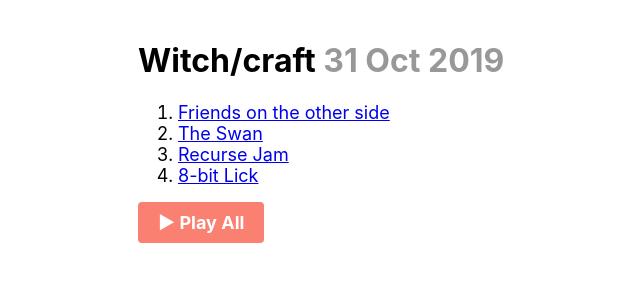
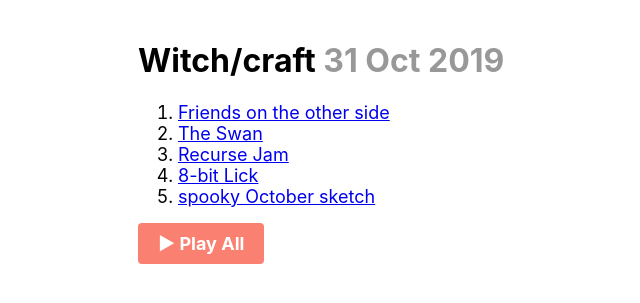
Before and after one commit to kofigumbs/mixtape, a Jekyll site: the page built from _mixtapes/2019-10-31.html, in a window 1280 px wide. Shown: the top 303 px of the page, without its empty margins (142-782 px from the left). Built offline with Jekyll 4.4.1, drawn with Linux system fonts in a browser that asks for light colours.

Commit message:
Add Ryan's track

```diff
--- a/_mixtapes/2019-10-31.html
+++ b/_mixtapes/2019-10-31.html
@@ -15,4 +15,7 @@ tracks:
   - title: 8-bit Lick
     link: https://soundcloud.com/user-540739048/8-bit-lick
     artist: https://www.recurse.com/directory/3548-john-murphy
+  - title: spooky October sketch
+    link: https://soundcloud.com/ryanprior/sphere-tones-sketch-spooky
+    artist: ""
 ---
```
